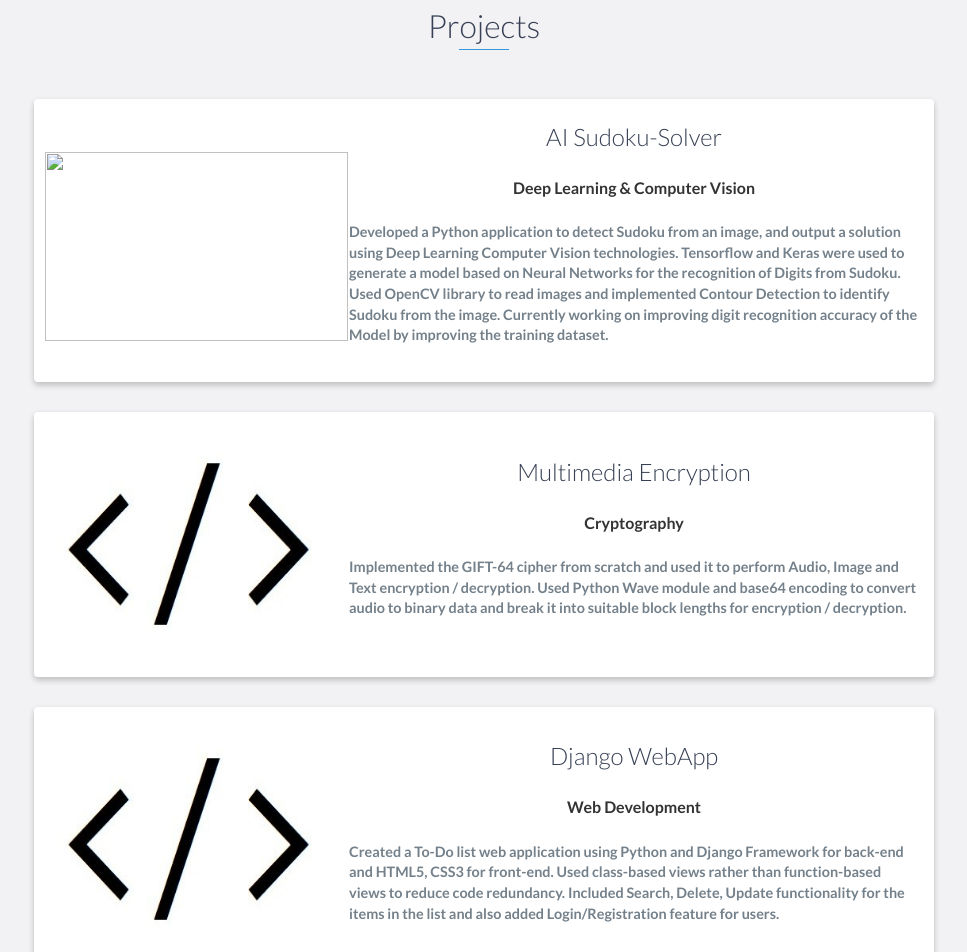
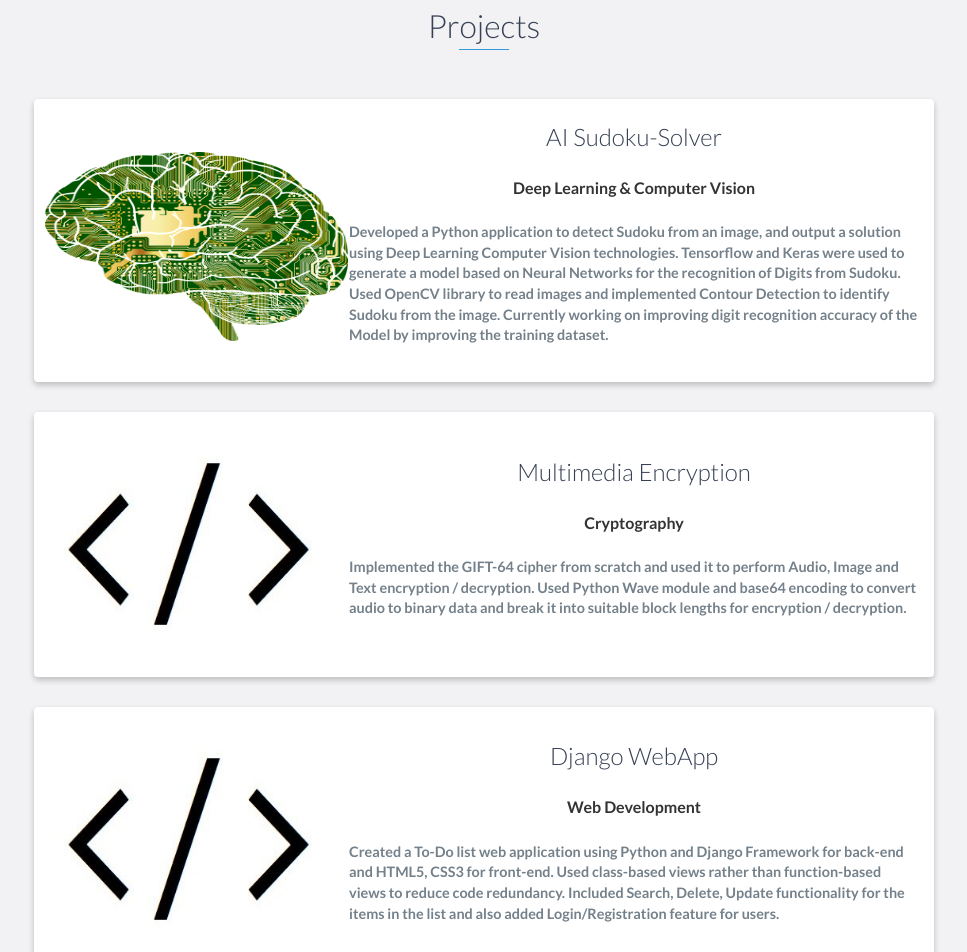
Before and after one commit to TarunSingh28/TarunSingh28.github.io, a website: page index.html in a window 1280 px wide. Shown: the part 2327-3279 px from the top of the page, without its empty margins (156-1123 px from the left). Drawn offline with nearby package versions, Linux system fonts and the light colour scheme.

Commit message:
updated image names again

```diff
--- a/index.html
+++ b/index.html
@@ -143,7 +143,7 @@
 
                 <div class="project shadow-large">
                     <div class="project-image" style="height: 7.5cm;">
-                        <img src="images/AIimage1.jpg" style="width: 8cm; margin-top: 1.4cm; height: 5cm; margin-left: 0.3cm;" />
+                        <img src="images/AIimage1.png" style="width: 8cm; margin-top: 1.4cm; height: 5cm; margin-left: 0.3cm;" />
                     </div>
                     <!-- End .project-image -->
                     <div class="project-info">
```
